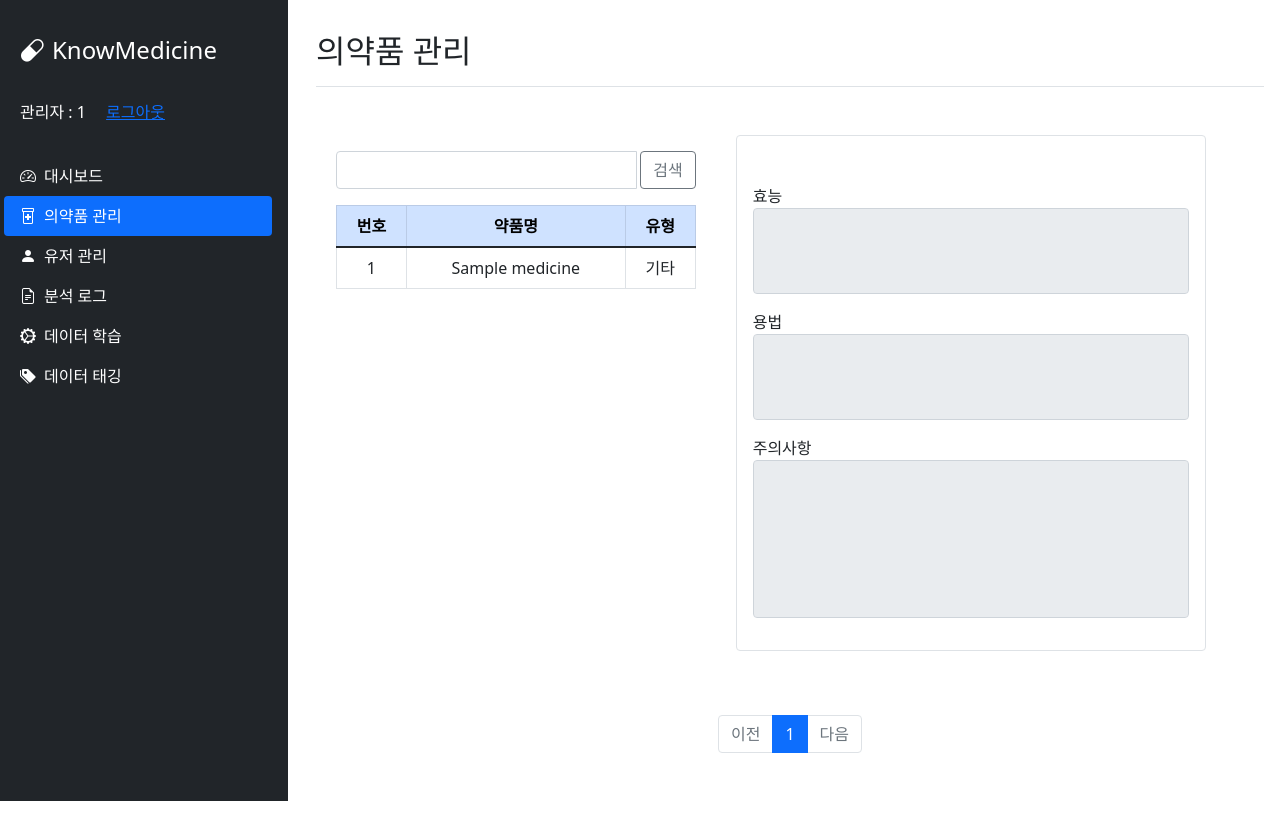
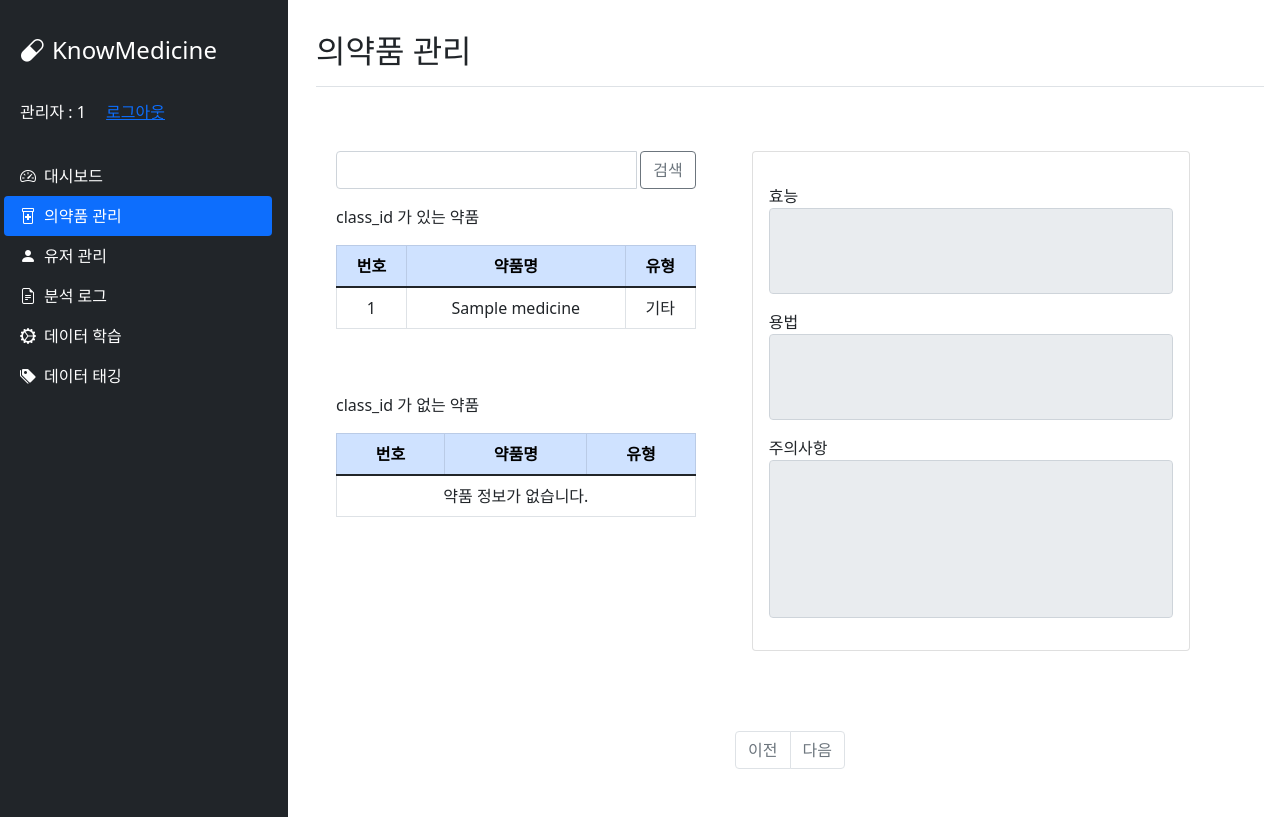
Before and after one commit to Cappuccinomild/KnowMedicineAdm, a Flask app: page /page/medicine_list/ in a window 1280 px wide. Run offline with Flask 3, Linux system fonts and the light colour scheme; the visitor is signed in with stand-in values (Sample User, id 1); tables that the repository leaves empty hold one stand-in row (values such as "Sample post"); some libraries are stand-ins or nearby versions.

Commit message:
약품 테이블 분리

```diff
--- a/server/templates/auth/login.html
+++ b/server/templates/auth/login.html
@@ -8,11 +8,6 @@
 
     <!-- Bootstrap CSS -->
     <link rel="stylesheet" href="{{ url_for('static', filename='bootstrap.min.css') }}">
-
-    <!-- pybo CSS -->
-    <!--
-    <link rel="stylesheet" href="{{ url_for('static', filename='style.css') }}">
-    -->
 
     <title>KnowMedicine 관리자 시스템</title>
 </head>
--- a/server/templates/page/medicine_list.html
+++ b/server/templates/page/medicine_list.html
@@ -4,6 +4,7 @@
 <h2 class="border-bottom py-3 m-3">의약품 관리</h2>
 
 <div class="py-3 m-3">
+
     <div class="row p-3">
         <div class="col-5 p-3">
             <!-- 검색 -->
@@ -14,9 +15,11 @@
                 </div>
             </div>
 
-            <!-- 약품 목록 -->
+            <!-- 태깅된 약품 목록 -->
+            <p> class_id 가 있는 약품 </p>
+            <div class="mb-5" style="max-height: 400px; overflow-y: auto;">
                 <table class="table table-hover table-bordered">
-                <thead>
+                    <thead class="sticky-top">
                         <tr class="text-center table-primary">
                             <th>번호</th>
                             <th>약품명</th>
@@ -25,10 +28,10 @@
                     </thead>
 
                     <tbody>
-                    {% if medicine_list.total > 0 %}
-                    {% for medicine in medicine_list.items %}
+                        {% if t_medicine_list %}
+                        {% for medicine in t_medicine_list %}
                         <tr class="text-center" data-medId="{{ medicine.med_id }}">
-                        <td>{{ loop.index0 + 1 + (medicine_list.page - 1) * medicine_list.per_page }}</td>
+                            <td>{{ loop.index0 + 1 }}</td>
                             <td class="text-center">{{ medicine.name }}</td>
                             <td>
                                 {% if medicine.effect_type == 'N' %}
@@ -50,8 +53,48 @@
                 </table>
             </div>
 
+            <!-- 미태깅 약품 목록 -->
+            <p> class_id 가 없는 약품 </p>
+            <table class="table table-hover table-bordered">
+                <thead>
+                    <tr class="text-center table-primary">
+                        <th>번호</th>
+                        <th>약품명</th>
+                        <th>유형</th>
+                    </tr>
+                </thead>
+
+                <tbody>
+                    {% if nt_medicine_list.total %}
+                    {% for medicine in nt_medicine_list.items %}
+                    <tr class="text-center" data-medId="{{ medicine.med_id }}">
+                        <td>{{ loop.index0 + 1 + (nt_medicine_list.page - 1) * nt_medicine_list.per_page }}</td>
+                        <td class="text-center">{{ medicine.name }}</td>
+                        <td>
+                            {% if medicine.effect_type == 'N' %}
+                            약품
+                            {% elif medicine.effect_type == 'K' %}
+                            키트
+                            {% else %}
+                            기타
+                            {% endif %}
+                        </td>
+                    </tr>
+                    {% endfor %}
+                    {% else %}
+                    <tr>
+                        <td colspan="3" class="text-center">약품 정보가 없습니다.</td>
+                    </tr>
+                    {% endif %}
+                </tbody>
+            </table>
+
+        </div>
+
         <!-- 약품 상세 정보 -->
-        <div class="col-6 card border p-3 ms-4">
+        <div class="col-6 p-3 ms-4">
+            <div class="card">
+                <div class="card-body">
                     <div class="mb-3">
                         <p class="fw-bold" id="name"></p>
                     </div>
@@ -71,15 +114,16 @@
                         <textarea class="form-control" id="caution" rows="6" style="resize:none;" readonly></textarea>
                     </div>
                 </div>
-
+            </div>
+        </div>
     </div>
 
     <!-- 페이징 -->
     <ul class="pagination justify-content-center mt-5">
         <!-- 이전 페이지 -->
-        {% if medicine_list.has_prev %}
+        {% if nt_medicine_list.has_prev %}
         <li class="page-item">
-            <a class="page-link" data-page="{{ medicine_list.prev_num }}" href="javascript:void(0)">이전</a>
+            <a class="page-link" data-page="{{ nt_medicine_list.prev_num }}" href="javascript:void(0)">이전</a>
         </li>
         {% else %}
         <li class="page-item disabled">
@@ -88,9 +132,9 @@
         {% endif %}
 
         <!-- 숫자 페이지 -->
-        {% for page_num in medicine_list.iter_pages() %}
+        {% for page_num in nt_medicine_list.iter_pages() %}
         {% if page_num %}
-        {% if page_num != medicine_list.page %}
+        {% if page_num != nt_medicine_list.page %}
         <li class="page-item">
             <a class="page-link" data-page="{{ page_num }}" href="javascript:void(0)">{{ page_num }}</a>
         </li>
@@ -107,9 +151,9 @@
         {% endfor %}
 
         <!-- 다음 페이지 -->
-        {% if medicine_list.has_next %}
+        {% if nt_medicine_list.has_next %}
         <li class="page-item">
-            <a class="page-link" data-page="{{ medicine_list.next_num }}" href="javascript:void(0)">다음</a>
+            <a class="page-link" data-page="{{ nt_medicine_list.next_num }}" href="javascript:void(0)">다음</a>
         </li>
         {% else %}
         <li class="page-item disabled">
@@ -117,6 +161,8 @@
         </li>
         {% endif %}
     </ul>
+
+
 </div>
 
 <!-- 검색 폼 -->
--- a/server/templates/page/user_list.html
+++ b/server/templates/page/user_list.html
@@ -59,6 +59,7 @@
                 </tbody>
             </table>
         </div>
+
 
         <!-- 유저 상세 정보 -->
         <div class="col-6 card border p-3 ms-4">
@@ -141,8 +142,9 @@
             </div>
             -->
 
+            <div class="overflow-auto" style="max-height: 25%;">
                 <table class="table table-bordered">
-                <thead>
+                    <thead class="sticky-top">
                         <tr class="text-center table-primary">
                             <th>번호</th>
                             <th>분석날짜</th>
@@ -154,6 +156,7 @@
 
                     </tbody>
                 </table>
+            </div>
 
             <div class="mt-3">
                 <p class="fw-bold">약품별 분석횟수</p>
@@ -161,6 +164,7 @@
             </div>
 
         </div>
+
     </div>
 
     <!-- 페이징 -->
--- a/server/views/page_views.py
+++ b/server/views/page_views.py
@@ -96,14 +96,19 @@
 
     page = request.args.get("page", type=int, default=1)
     kw = request.args.get("kw", type=str, default="")
-    medicine_list = Medicine.query.order_by(Medicine.name)
+
+    t_medicine_list = Medicine.query.filter(Medicine.class_id != None).order_by(Medicine.name)  # class_id가 있는 약품
+    nt_medicine_list = Medicine.query.filter(Medicine.class_id == None).order_by(Medicine.name) # class_id가 없는 약품
 
     if kw:
         search = "%%{}%%".format(kw)
-        medicine_list = medicine_list.filter(Medicine.name.ilike(search))
+        nt_medicine_list = nt_medicine_list.filter(Medicine.name.ilike(search))
 
-    medicine_list = medicine_list.paginate(page=page, per_page=10)
-    return render_template("page/medicine_list.html", current_menu="medicine_list", medicine_list=medicine_list, page=page, kw=kw)
+    nt_medicine_list = nt_medicine_list.paginate(page=page, per_page=10)
+
+    return render_template("page/medicine_list.html", current_menu="medicine_list",
+                           t_medicine_list=t_medicine_list, nt_medicine_list=nt_medicine_list,
+                           page=page, kw=kw)
 
 
 @bp.route("/medicine_detail/<string:medId>")
@@ -181,8 +186,8 @@
     # check_log = Check_log.query.filter_by(user_id=userId).order_by(desc(Check_log.date)).first()
     # check_logs = Check_log.query.filter_by(user_id=userId).order_by(desc(Check_log.date)).all()
 
-    # subquery = Check_log.query.filter_by(user_id=userId).subquery()
-    subquery = Check_log.query.filter_by(user_id=userId).order_by(desc(Check_log.date)).limit(10).subquery()
+    subquery = Check_log.query.filter_by(user_id=userId).subquery()
+    # subquery = Check_log.query.filter_by(user_id=userId).order_by(desc(Check_log.date)).limit(10).subquery()
 
     check_logs = db.session.query(
         subquery.c.rate,
```
Lines whose indentation alone changed are shown as unchanged.
